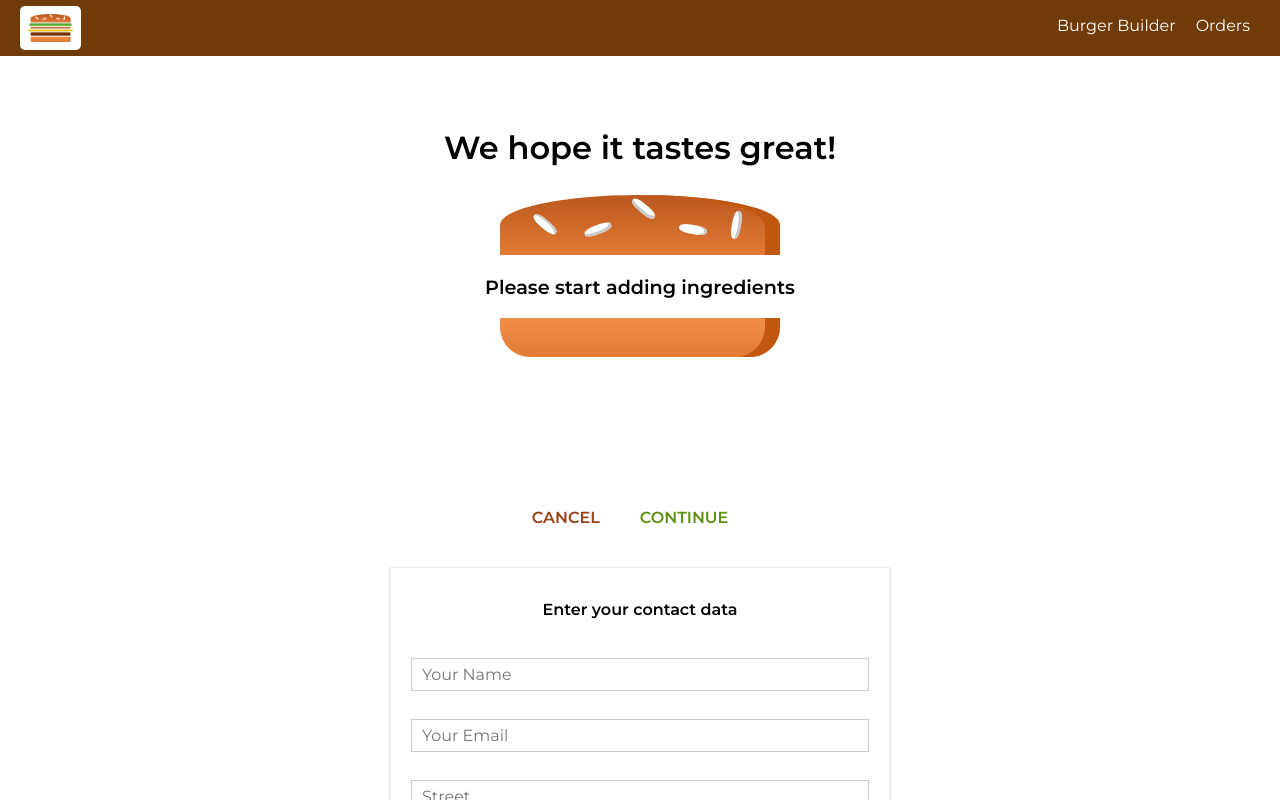
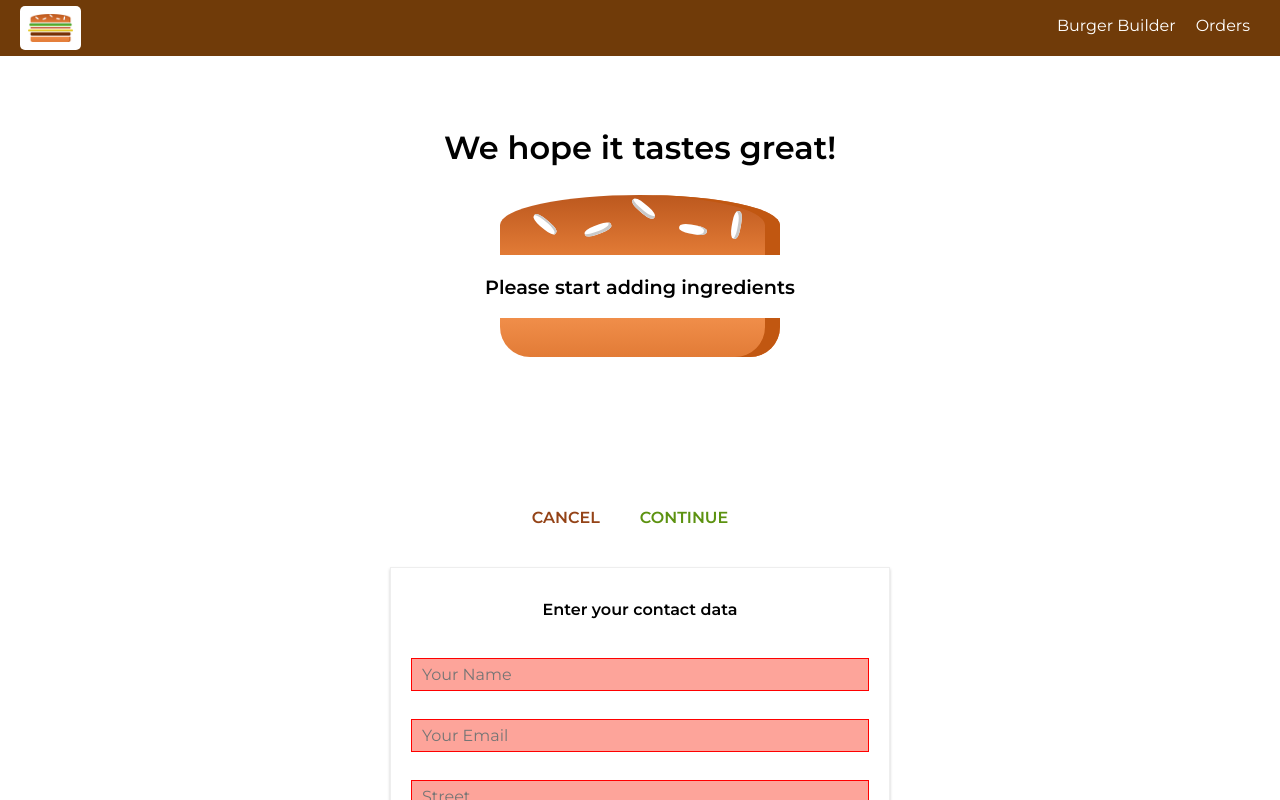
Before and after one commit to itsadamlove/react-burger-builder, a React (Create React App) app: page /checkout in a window 1280 px wide. Both pictures are taken after a click on the button "CONTINUE". Shown: the top 800 px of the page. Built offline with nearby package versions, Linux system fonts and the light colour scheme.

Commit message:
Add validation feedback

```diff
--- a/src/components/UI/Input/Input.js
+++ b/src/components/UI/Input/Input.js
@@ -2,14 +2,27 @@ import React from 'react';
 import PropTypes from 'prop-types';
 import styles from './Input.module.scss';
 
-const input = ({ label, elementType, elementConfig, value, changed }) => {
+const input = ({
+  label,
+  elementType,
+  elementConfig,
+  value,
+  changed,
+  invalid,
+  shouldValidate,
+}) => {
   let inputElement = null;
+  const inputClasses = [styles.InputElement];
+
+  if (shouldValidate && invalid) {
+    inputClasses.push(styles.Invalid);
+  }
 
   switch (elementType) {
     case 'input':
       inputElement = (
         <input
-          className={styles.InputElement}
+          className={inputClasses.join(' ')}
           {...elementConfig}
           value={value}
           onChange={changed}
@@ -19,7 +32,7 @@ const input = ({ label, elementType, elementConfig, value, changed }) => {
     case 'textarea':
       inputElement = (
         <textarea
-          className={styles.InputElement}
+          className={inputClasses.join(' ')}
           {...elementConfig}
           value={value}
           onChange={changed}
@@ -29,7 +42,7 @@ const input = ({ label, elementType, elementConfig, value, changed }) => {
     case 'select':
       inputElement = (
         <select
-          className={styles.InputElement}
+          className={inputClasses.join(' ')}
           value={value}
           onChange={changed}
         >
--- a/src/components/UI/Input/Input.module.scss
+++ b/src/components/UI/Input/Input.module.scss
@@ -24,3 +24,8 @@
     background-color: #ccc;
   }
 }
+
+.Invalid {
+  border: 1px solid red;
+  background-color: #FDA49A;
+}
--- a/src/containers/Checkout/ContactData/ContactData.js
+++ b/src/containers/Checkout/ContactData/ContactData.js
@@ -164,6 +164,8 @@ class ContactData extends Component {
             elementConfig={formElement.config.elementConfig}
             value={formElement.config.value}
             changed={event => this.inputChangedHandler(event, formElement.id)}
+            invalid={!formElement.config.valid}
+            shouldValidate={formElement.config.validation}
           />
         ))}
         <Button btnType="Success">ORDER</Button>
```
